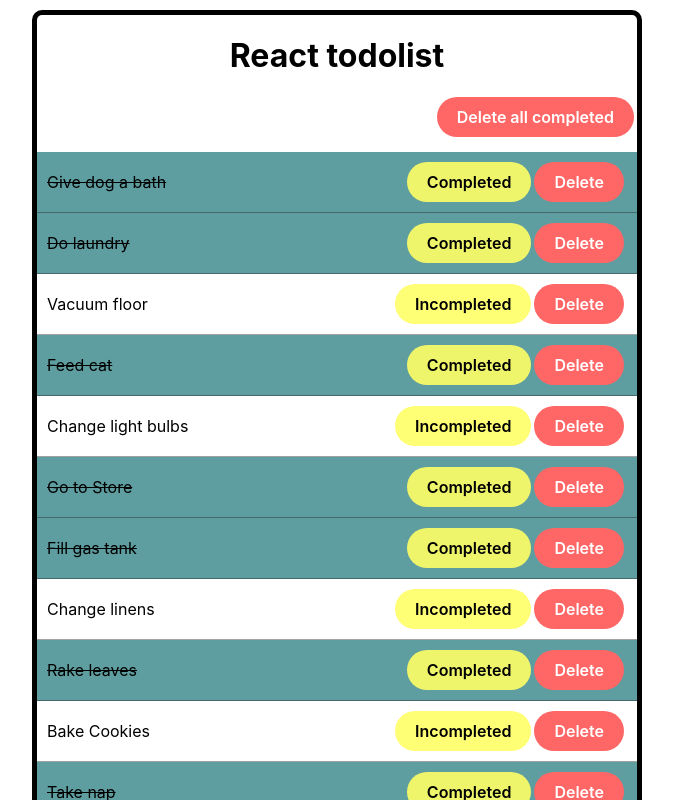
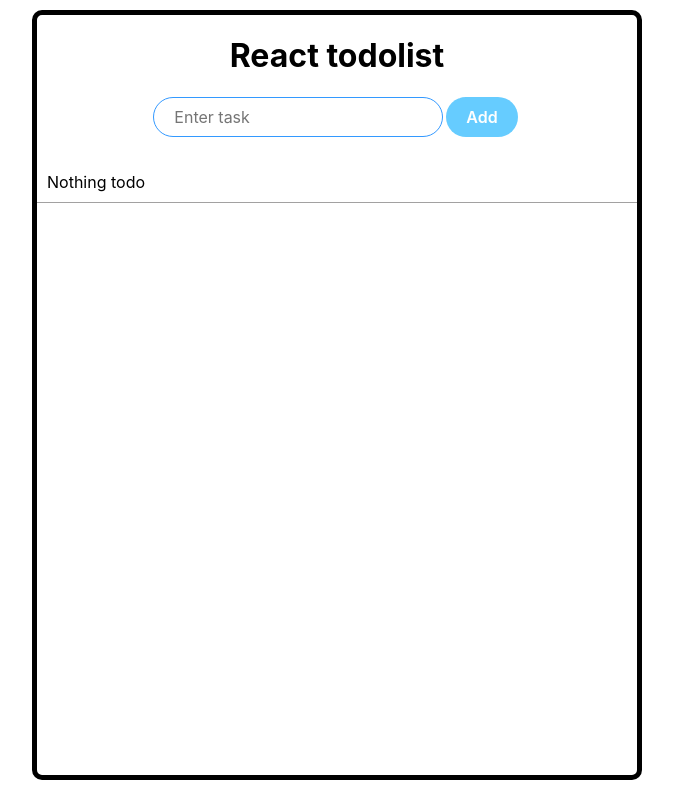
Before and after one commit to rijalBinHusen/vite-react-todolist, a React (Vite) app: page / in a window 1280 px wide. Shown: the top 800 px of the page, without its empty margins (303-976 px from the left). Built offline with nearby package versions, Linux system fonts and the light colour scheme.

Commit message:
Finished

```diff
--- a/src/App.jsx
+++ b/src/App.jsx
@@ -1,13 +1,12 @@
 import './App.css'
 import { useState } from 'react'
 import Button from "./components/elements/Button";
-import Header from "./components/parts/Header";
-import TodoList from "./components/parts/TodoList"
-
-import todoList from "./json/data.json"
+import Header from "./components/elements/Header";
+import TodoList from "./components/parts/TodoList";
+import TodoForm from "./components/elements/Form";
 
 function App() {
-  const [todo, setTodo] = useState(todoList);
+  const [todo, setTodo] = useState('');
 
   // Toggle comoplete todo
   const handleToggle = (id) => {
@@ -34,12 +33,21 @@ function App() {
     setTodo(filter)
   }
 
+  const addTask = (userInput) => {
+    let copy = [...todo];
+    copy = [...copy, { id: todo.length + 1, task: userInput, complete: false }]
+    setTodo(copy)
+  }
+
   return (
     <div className="App">
       <div className="container">
         <Header />
+        <TodoForm addTask={addTask} />
         <span style={{ display: 'flex', marginBottom: 15 }}>
-          <Button onClick={deleteAllTodo} isDanger style={{ marginLeft: 'auto' }} value="Delete all completed" />
+          {
+            todo.length > 1 && <Button onClick={deleteAllTodo} isDanger style={{ marginLeft: 'auto' }} value="Delete all completed" />
+          }
         </span>
         <TodoList list={todo} handleToggle={handleToggle} deleteAllTodo={deleteAllTodo} deleteTodo={deleteTodo} />
       </div>
--- /dev/null
+++ b/src/components/elements/Form/index.css
@@ -0,0 +1,23 @@
+.todo-form {
+  border: 1px solid#3399ff;
+  border-radius: 100px;
+  box-sizing: border-box;
+  color: #000000;
+  display: inline-flex;
+  font-family: -apple-system, system-ui, system-ui, "Segoe UI", Roboto, "Helvetica Neue", "Fira Sans", Ubuntu, Oxygen, "Oxygen Sans", Cantarell, "Droid Sans", "Apple Color Emoji", "Segoe UI Emoji", "Segoe UI Symbol", "Lucida Grande", Helvetica, Arial, sans-serif;
+  font-size: 16px;
+  line-height: 20px;
+  max-width: 480px;
+  min-height: 40px;
+  min-width: 0px;
+  overflow: hidden;
+  padding: 0px;
+  padding-left: 20px;
+  padding-right: 20px;
+  touch-action: manipulation;
+  transition: background-color 0.167s cubic-bezier(0.4, 0, 0.2, 1) 0s, box-shadow 0.167s cubic-bezier(0.4, 0, 0.2, 1) 0s, color 0.167s cubic-bezier(0.4, 0, 0.2, 1) 0s;
+  user-select: none;
+  -webkit-user-select: none;
+  vertical-align: middle;
+  margin-right: 3px;
+}
--- /dev/null
+++ b/src/components/elements/Form/index.jsx
@@ -0,0 +1,25 @@
+import React, { useState } from 'react'
+import Button from "../Button"
+import "./index.css"
+
+export default function TodoForm(props) {
+    const [userInput, setUserInput] = useState('')
+
+    const handleChange = (e) => {
+        setUserInput(e.currentTarget.value)
+    }
+
+    const handleSubmit = (e) => {
+        e.preventDefault()
+        props.addTask(userInput)
+        setUserInput('')
+    }
+    return (
+        <div>
+            <form style={{ marginBottom: 10 }} onSubmit={handleSubmit}>
+                <input class="todo-form" type="text" value={userInput} onChange={handleChange} placeholder="Enter task" />
+                <Button isPrimary value="Add" />
+            </form>
+        </div>
+    )
+}
--- a/src/json/data.json
+++ /dev/null
@@ -1,102 +0,0 @@
-[
-    {
-        "id": 1,
-        "task": "Give dog a bath",
-        "complete": true
-    },
-    {
-        "id": 2,
-        "task": "Do laundry",
-        "complete": true
-    },
-    {
-        "id": 3,
-        "task": "Vacuum floor",
-        "complete": false
-    },
-    {
-        "id": 4,
-        "task": "Feed cat",
-        "complete": true
-    },
-    {
-        "id": 5,
-        "task": "Change light bulbs",
-        "complete": false
-    },
-    {
-        "id": 6,
-        "task": "Go to Store",
-        "complete": true
-    },
-    {
-        "id": 7,
-        "task": "Fill gas tank",
-        "complete": true
-    },
-    {
-        "id": 8,
-        "task": "Change linens",
-        "complete": false
-    },
-    {
-        "id": 9,
-        "task": "Rake leaves",
-        "complete": true
-    },
-    {
-        "id": 10,
-        "task": "Bake Cookies",
-        "complete": false
-    },
-    {
-        "id": 11,
-        "task": "Take nap",
-        "complete": true
-    },
-    {
-        "id": 12,
-        "task": "Read book",
-        "complete": true
-    },
-    {
-        "id": 13,
-        "task": "Exercise",
-        "complete": false
-    },
-    {
-        "id": 14,
-        "task": "Give dog a bath",
-        "complete": false
-    },
-    {
-        "id": 15,
-        "task": "Do laundry",
-        "complete": false
-    },
-    {
-        "id": 16,
-        "task": "Vacuum floor",
-        "complete": false
-    },
-    {
-        "id": 17,
-        "task": "Feed cat",
-        "complete": true
-    },
-    {
-        "id": 18,
-        "task": "Change light bulbs",
-        "complete": false
-    },
-    {
-        "id": 19,
-        "task": "Go to Store",
-        "complete": false
-    },
-    {
-        "id": 20,
-        "task": "Fill gas tank",
-        "complete": false
-    }
-]
```
Also changed, not shown: src/components/elements/Header.jsx (renamed from src/components/parts/Header.jsx).
